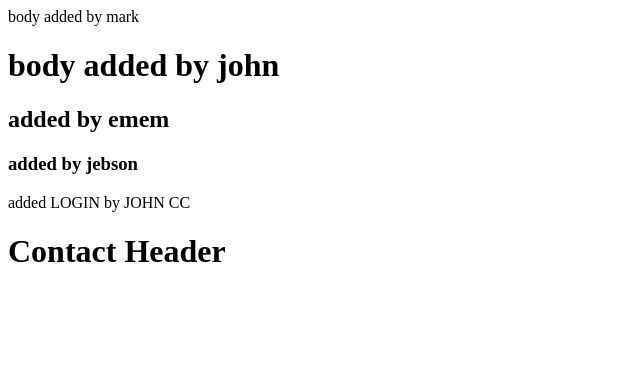
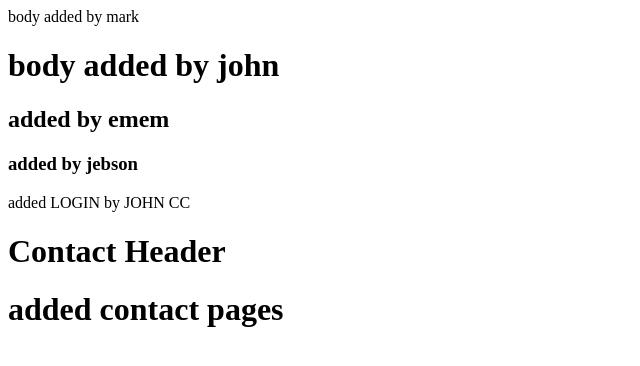
Before and after one commit to SDarius14/sample-rpo, a plain HTML site: page index.html in a window 1280 px wide. Shown: the whole page, without its empty margins (0-640 px from the left). Drawn offline with Linux system fonts and the light colour scheme.

Commit message:
feat: added contact pages

```diff
--- a/index.html
+++ b/index.html
@@ -12,5 +12,6 @@
     <h3>added by jebson</h3>
     <p>added LOGIN by JOHN CC</p>
     <h1>Contact Header</h1>
+    <h1>added contact pages</h1>
   </body>
 </html>
```
